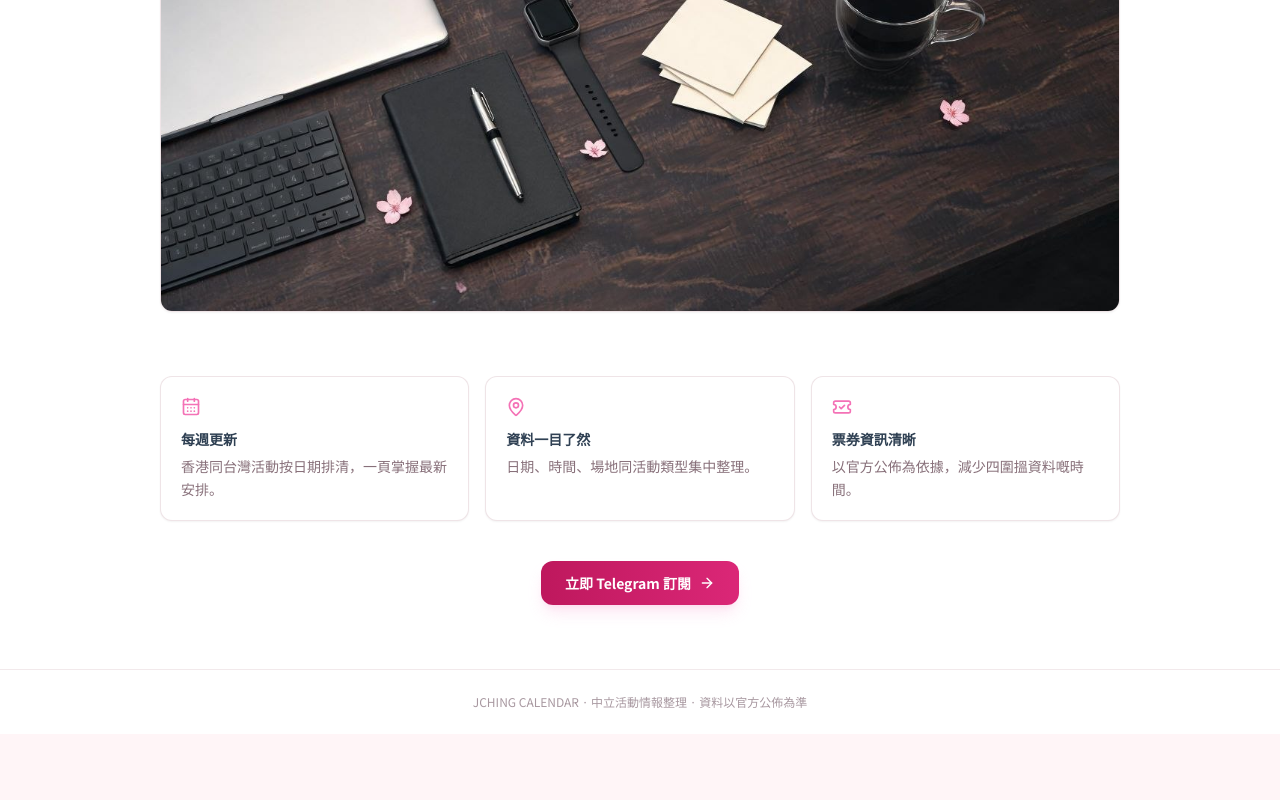
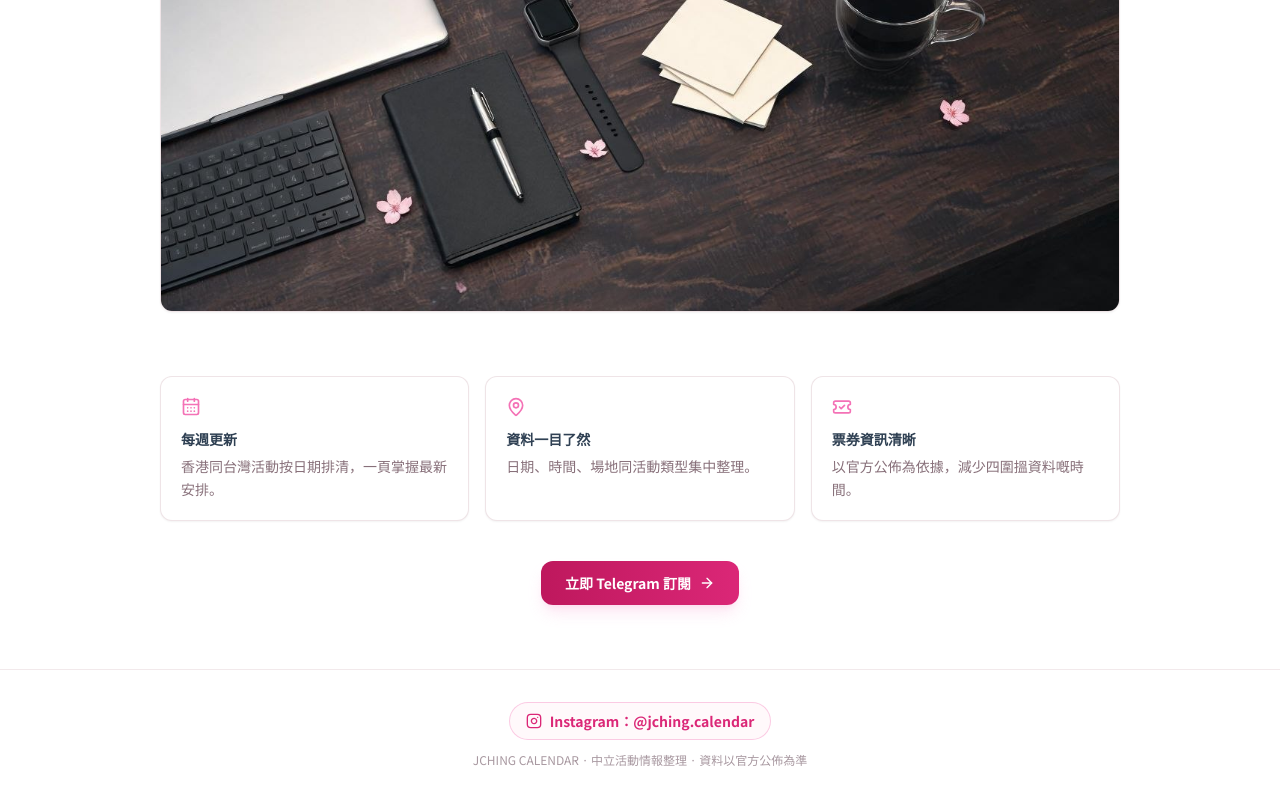
Before and after one commit to clawdfelix-ship-it/JAVStar-data, a Next.js app: page /promo in a window 1280 px wide. Shown: the part 773-1573 px from the top of the page. Before the commit the page ends 1507 px from the top, so only its background shows below. Built offline with nearby package versions, Linux system fonts and the light colour scheme; no server answers; the database is empty.

Commit message:
feat(promo): footer 加 Instagram 聯絡 pill（@jching.calendar，內聯 SVG icon，nadeshiko 主題，新分頁 noopener）

```diff
--- a/app/promo/page.tsx
+++ b/app/promo/page.tsx
@@ -61,6 +61,16 @@ function formatDate(iso: string) {
   const d = new Date(`${iso}T00:00:00+08:00`);
   const weekday = ['日', '一', '二', '三', '四', '五', '六'][d.getDay()];
   return { md: `${d.getMonth() + 1}/${d.getDate()}`, weekday: `週${weekday}` };
+}
+
+function InstagramIcon({ className }: { className?: string }) {
+  return (
+    <svg viewBox="0 0 24 24" fill="none" stroke="currentColor" strokeWidth="2" strokeLinecap="round" strokeLinejoin="round" className={className} aria-hidden="true">
+      <rect x="2" y="2" width="20" height="20" rx="5" ry="5" />
+      <path d="M16 11.37A4 4 0 1 1 12.63 8 4 4 0 0 1 16 11.37z" />
+      <line x1="17.5" y1="6.5" x2="17.51" y2="6.5" />
+    </svg>
+  );
 }
 
 export default async function PromoPage() {
@@ -195,8 +205,17 @@ export default async function PromoPage() {
         </div>
       </section>
 
-      <footer className="border-t border-[rgba(var(--color-sakura-gray),0.5)] px-5 py-6 text-center text-xs text-[rgb(var(--color-umenezumi-lighter))]">
-        JCHING CALENDAR · 中立活動情報整理 · 資料以官方公佈為準
+      <footer className="border-t border-[rgba(var(--color-sakura-gray),0.5)] px-5 py-8 text-center text-xs text-[rgb(var(--color-umenezumi-lighter))]">
+        <a
+          href="https://www.instagram.com/jching.calendar"
+          target="_blank"
+          rel="noopener noreferrer"
+          className="mx-auto mb-3 inline-flex items-center gap-2 rounded-full border border-[rgba(var(--color-nadeshiko),0.35)] bg-[rgba(var(--color-sakura),0.55)] px-4 py-2 text-sm font-bold text-[rgb(var(--color-nadeshiko-dark))] transition-all hover:shadow-pink-400/30 hover:shadow-md active:scale-[0.98]"
+        >
+          <InstagramIcon className="h-4 w-4" />
+          Instagram：@jching.calendar
+        </a>
+        <p>JCHING CALENDAR · 中立活動情報整理 · 資料以官方公佈為準</p>
       </footer>
     </main>
   );
```
